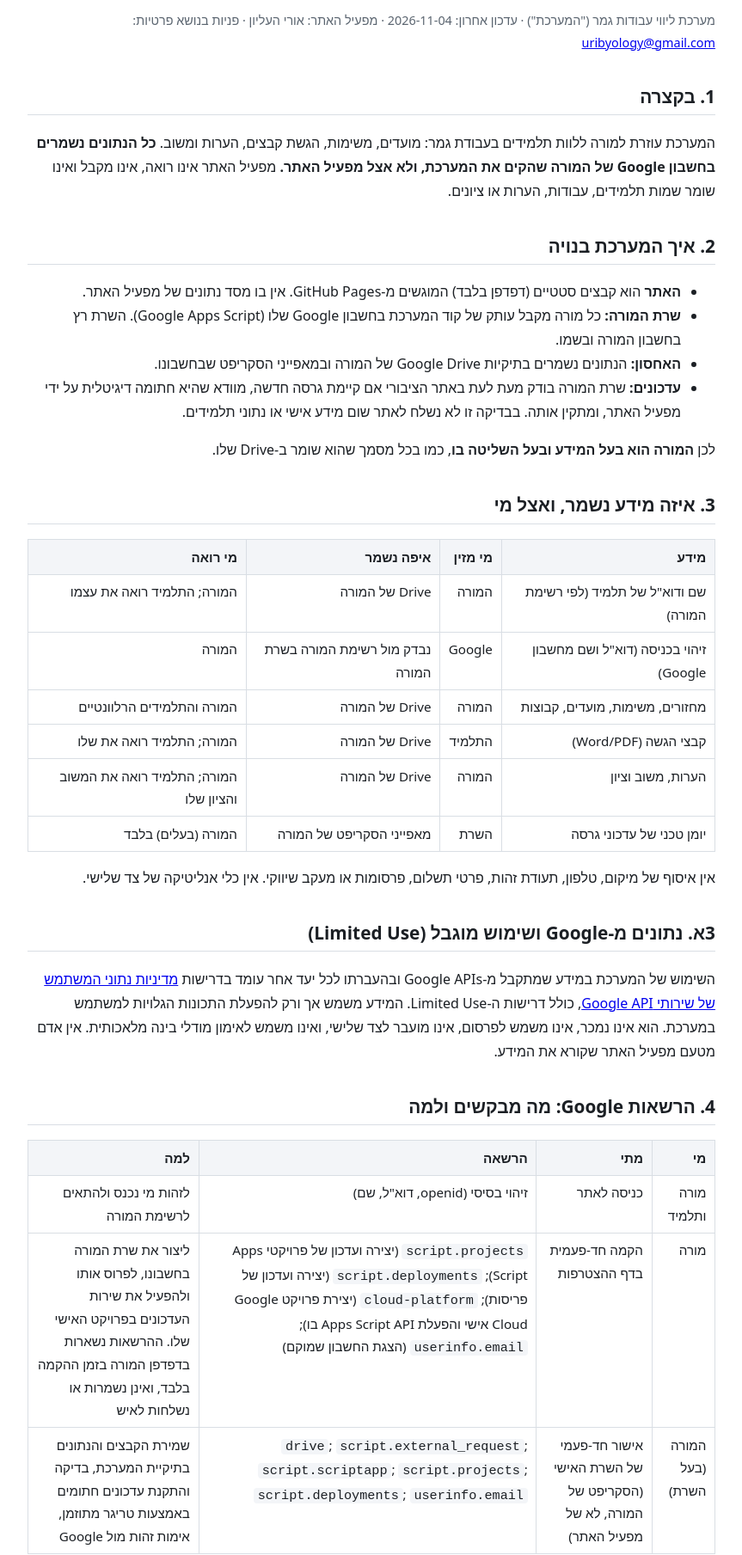
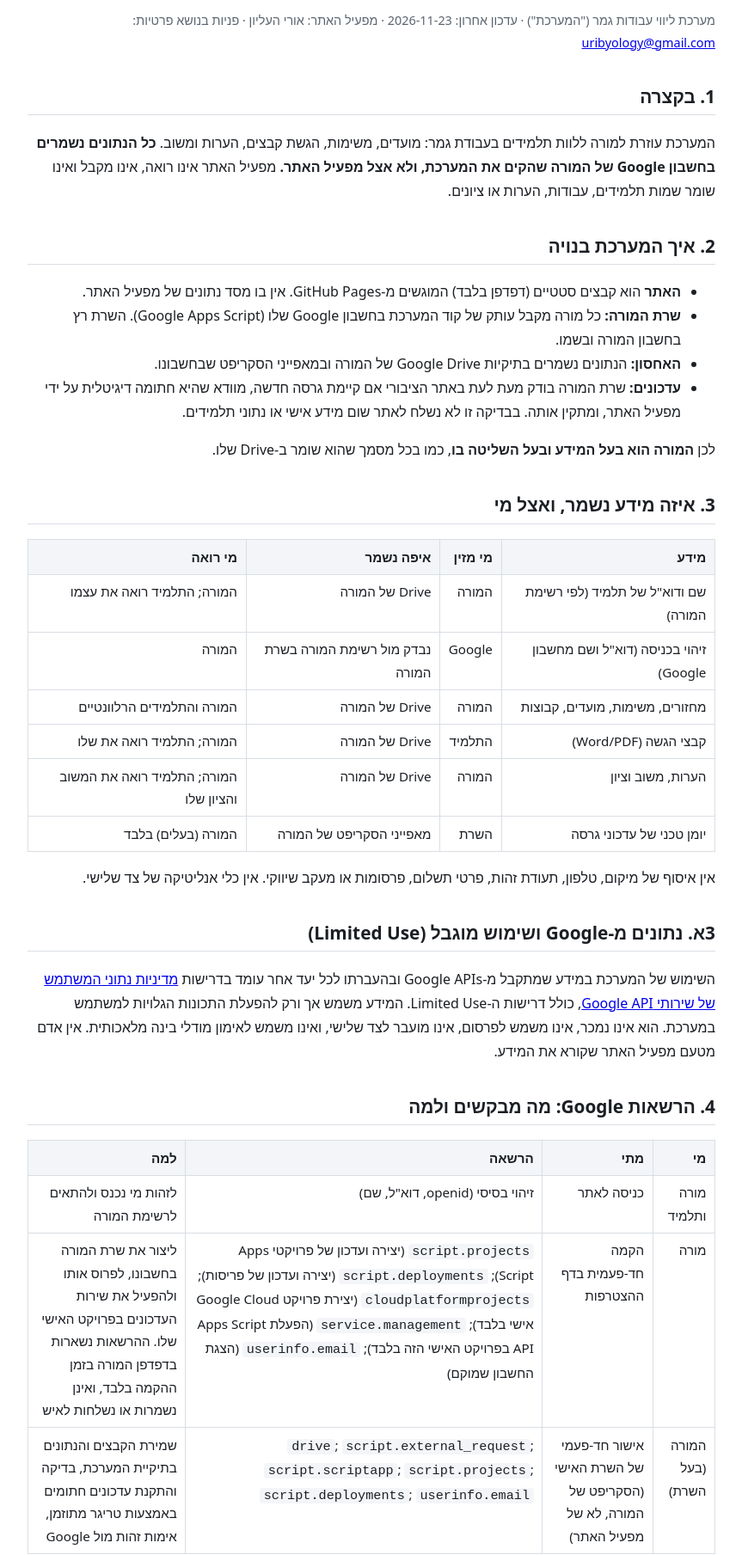
Before and after one commit to urony/uronytools-home, a plain HTML site: page privacy.html in a window 1280 px wide. Shown: the part 128-1937 px from the top of the page at 86% size, without its empty margins (208-1071 px from the left). Drawn offline with Linux system fonts and the light colour scheme.

Commit message:
Privacy policy: teacher setup scopes now cloudplatformprojects and service.management (replaces cloud-platform), per approved OAuth verification
Co-Authored-By: Claude Sonnet 5.5 <noreply@anthropic.com>

```diff
--- a/privacy.html
+++ b/privacy.html
@@ -18,7 +18,7 @@ code{background:#f3f5f8;padding:0 .3rem;border-radius:4px}
 <body>
 <nav><a href="index.html">דף הבית</a><a href="privacy.html">מדיניות פרטיות</a><a href="terms.html">תנאי שימוש</a><a href="https://urony.github.io/gantt-site/guide/">מדריך למורים</a><a href="https://urony.github.io/gantt-site/join/">הצטרפות מורים</a></nav>
 <h1>מדיניות פרטיות</h1>
-<p class="muted">מערכת ליווי עבודות גמר ("המערכת") · עדכון אחרון: 2026-11-04 · מפעיל האתר: אורי העליון · פניות בנושא פרטיות: <a href="mailto:uribyology@gmail.com">uribyology@gmail.com</a></p>
+<p class="muted">מערכת ליווי עבודות גמר ("המערכת") · עדכון אחרון: 2026-11-23 · מפעיל האתר: אורי העליון · פניות בנושא פרטיות: <a href="mailto:uribyology@gmail.com">uribyology@gmail.com</a></p>
 
 <h2>1. בקצרה</h2>
 <p>המערכת עוזרת למורה ללוות תלמידים בעבודת גמר: מועדים, משימות, הגשת קבצים, הערות ומשוב. <strong>כל הנתונים נשמרים בחשבון Google של המורה שהקים את המערכת, ולא אצל מפעיל האתר.</strong> מפעיל האתר אינו רואה, אינו מקבל ואינו שומר שמות תלמידים, עבודות, הערות או ציונים.</p>
@@ -51,7 +51,7 @@ code{background:#f3f5f8;padding:0 .3rem;border-radius:4px}
 <table>
 <tr><th>מי</th><th>מתי</th><th>הרשאה</th><th>למה</th></tr>
 <tr><td>מורה ותלמיד</td><td>כניסה לאתר</td><td>זיהוי בסיסי (openid, דוא"ל, שם)</td><td>לזהות מי נכנס ולהתאים לרשימת המורה</td></tr>
-<tr><td>מורה</td><td>הקמה חד-פעמית בדף ההצטרפות</td><td><code>script.projects</code> (יצירה ועדכון של פרויקטי Apps Script); <code>script.deployments</code> (יצירה ועדכון של פריסות); <code>cloud-platform</code> (יצירת פרויקט Google Cloud אישי והפעלת Apps Script API בו); <code>userinfo.email</code> (הצגת החשבון שמוקם)</td><td>ליצור את שרת המורה בחשבונו, לפרוס אותו ולהפעיל את שירות העדכונים בפרויקט האישי שלו. ההרשאות נשארות בדפדפן המורה בזמן ההקמה בלבד, ואינן נשמרות או נשלחות לאיש</td></tr>
+<tr><td>מורה</td><td>הקמה חד-פעמית בדף ההצטרפות</td><td><code>script.projects</code> (יצירה ועדכון של פרויקטי Apps Script); <code>script.deployments</code> (יצירה ועדכון של פריסות); <code>cloudplatformprojects</code> (יצירת פרויקט Google Cloud אישי בלבד); <code>service.management</code> (הפעלת Apps Script API בפרויקט האישי הזה בלבד); <code>userinfo.email</code> (הצגת החשבון שמוקם)</td><td>ליצור את שרת המורה בחשבונו, לפרוס אותו ולהפעיל את שירות העדכונים בפרויקט האישי שלו. ההרשאות נשארות בדפדפן המורה בזמן ההקמה בלבד, ואינן נשמרות או נשלחות לאיש</td></tr>
 <tr><td>המורה (בעל השרת)</td><td>אישור חד-פעמי של השרת האישי (הסקריפט של המורה, לא של מפעיל האתר)</td><td><code>drive</code>; <code>script.external_request</code>; <code>script.scriptapp</code>; <code>script.projects</code>; <code>script.deployments</code>; <code>userinfo.email</code></td><td>שמירת הקבצים והנתונים בתיקיית המערכת, בדיקה והתקנת עדכונים חתומים באמצעות טריגר מתוזמן, אימות זהות מול Google</td></tr>
 </table>
 <p class="muted">הרשימה משקפת את הקוד. כל שינוי בהרשאות ייכלל בעדכון של מדיניות זו לפני כניסתו לתוקף.</p>
@@ -104,14 +104,15 @@ code{background:#f3f5f8;padding:0 .3rem;border-radius:4px}
 
 <div class="en" lang="en" dir="ltr">
 <h2>Privacy Policy (English)</h2>
-<p><strong>Student-and-teacher project guidance system for Israeli high-school thesis projects.</strong> Operator: אורי העליון. Contact: <a href="mailto:uribyology@gmail.com">uribyology@gmail.com</a>. Last updated: 2026-11-04.</p>
+<p><strong>Student-and-teacher project guidance system for Israeli high-school thesis projects.</strong> Operator: אורי העליון. Contact: <a href="mailto:uribyology@gmail.com">uribyology@gmail.com</a>. Last updated: 2026-11-23.</p>
 <p><strong>What the app does.</strong> The site is a static web app. Each teacher sets up their own private copy of the server code in their own Google account (Google Apps Script). All data (students, tasks, submissions, feedback, grades) is stored only in that teacher's Google Drive. The operator has no database and cannot access teacher or student data.</p>
 <p><strong>Google user data.</strong> Sign-in uses basic profile identifiers (openid, email, name) to match users to the teacher's roster. During the one-time teacher setup, the setup page (running in the teacher's browser) uses the Apps Script API and Cloud Resource Manager/Service Usage APIs, with the teacher's explicit consent, solely to create and deploy the teacher's own Apps Script project and personal Cloud project. Those access tokens stay in browser memory, are not stored, and are not sent to the operator or any third party. The teacher's own server later asks the teacher for Drive access to store its data in the teacher's own Drive, and for permission to install signed updates.</p>
 <table>
 <tr><th>Scope</th><th>Who / when</th><th>Purpose</th></tr>
 <tr><td><code>script.projects</code></td><td>Teacher, one-time setup</td><td>Create the teacher's own Apps Script project and upload the system's code into it</td></tr>
 <tr><td><code>script.deployments</code></td><td>Teacher, one-time setup</td><td>Create a version and deploy the project as the teacher's private web app</td></tr>
-<tr><td><code>cloud-platform</code></td><td>Teacher, one-time setup</td><td>Create a personal Google Cloud project in the teacher's account and enable the Apps Script API there, so the teacher's own server can install signed updates to itself</td></tr>
+<tr><td><code>cloudplatformprojects</code></td><td>Teacher, one-time setup</td><td>Create a personal Google Cloud project in the teacher's account (project creation only), so the teacher's own server can install signed updates to itself</td></tr>
+<tr><td><code>service.management</code></td><td>Teacher, one-time setup</td><td>Enable the Apps Script API in that personal project (service enablement only)</td></tr>
 <tr><td><code>userinfo.email</code>, <code>openid</code></td><td>Teacher and student sign-in</td><td>Show which account is being set up; match a signed-in user to the teacher's roster</td></tr>
 <tr><td><code>drive</code>, <code>script.external_request</code>, <code>script.scriptapp</code>, <code>script.projects</code>, <code>script.deployments</code></td><td>Teacher's own script (not the operator's app), one-time approval by the teacher</td><td>Store data in the teacher's Drive, fetch signed update manifests from the public site, run a scheduled update check, install updates</td></tr>
 </table>
```
